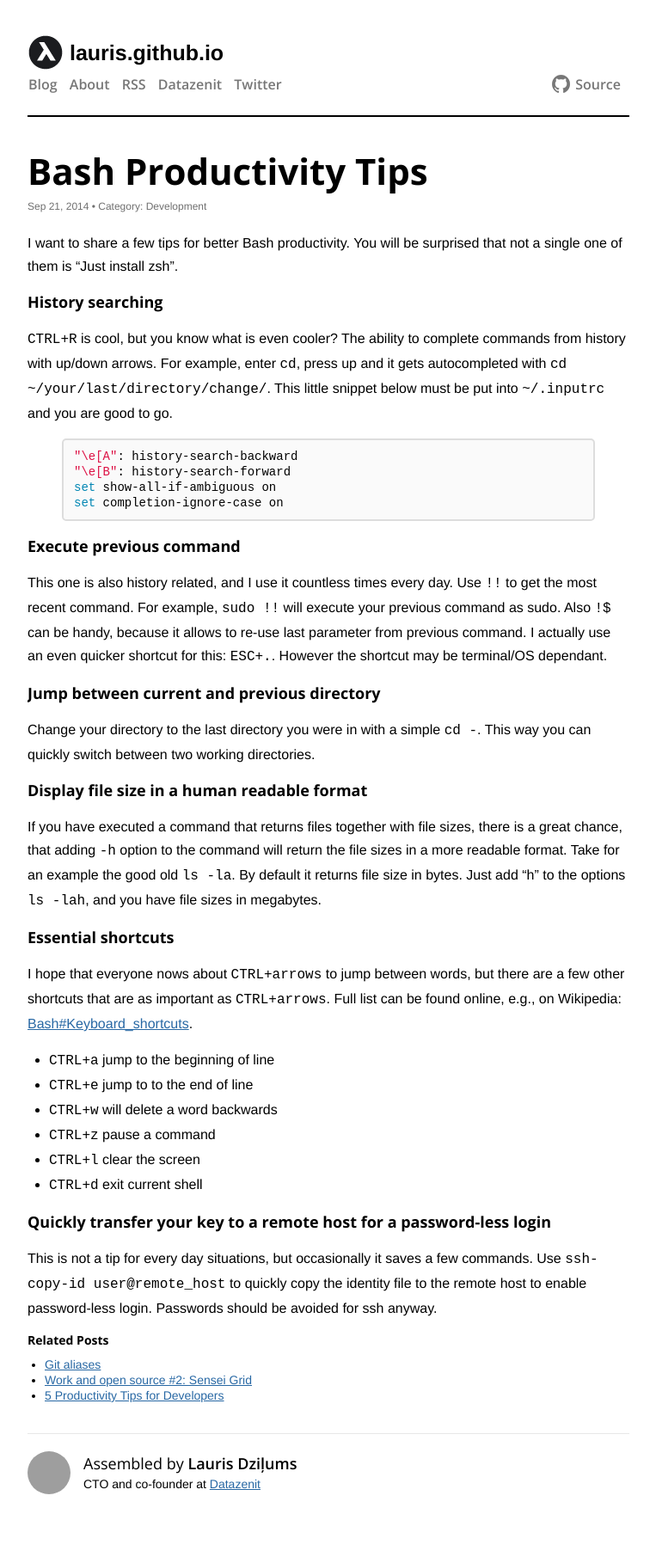
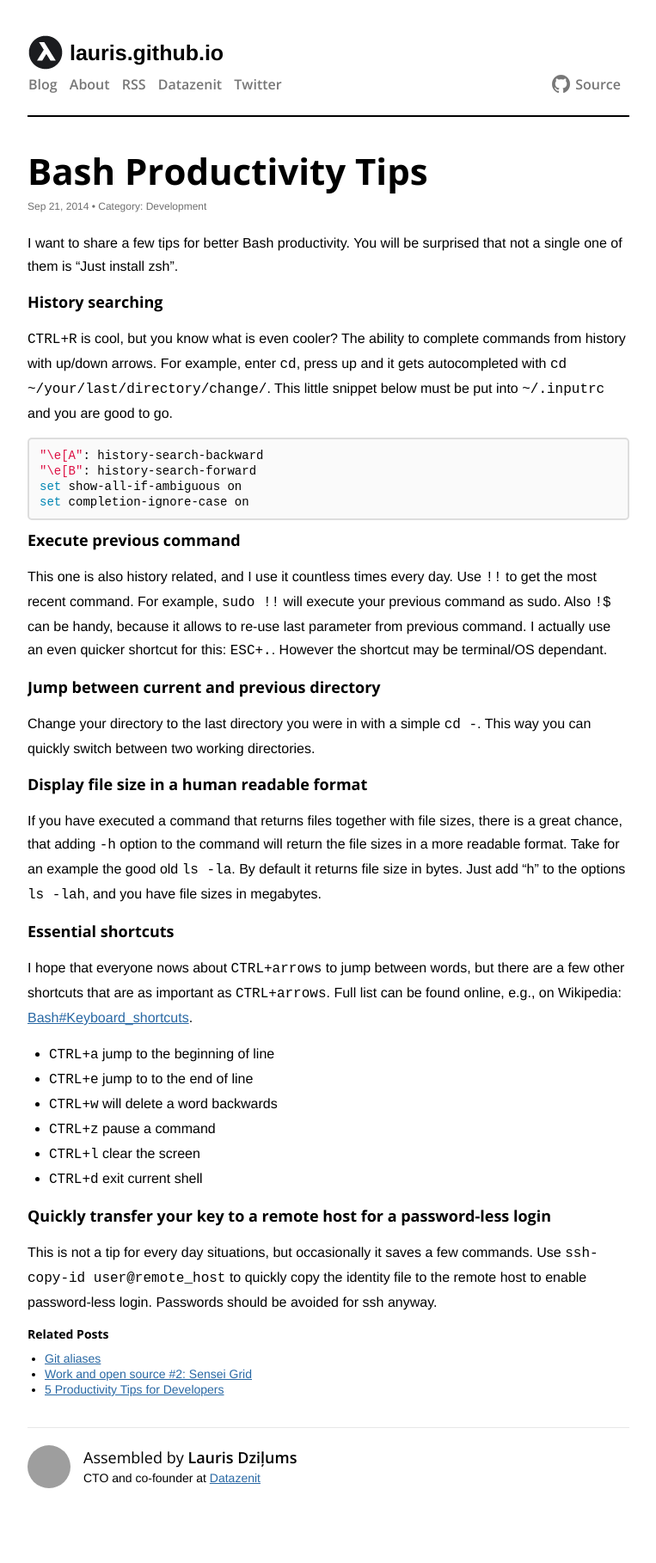
Before and after one commit to lauris/lauris.github.com, a Jekyll site: the page built from _posts/2014-09-21-bash-productivity-tips.md, in a window 1280 px wide. Shown: the whole page at 86% size, without its empty margins (258-1021 px from the left). Built offline with Jekyll 4.4.1, drawn with Linux system fonts in a browser that asks for light colours; comment, search, counter and statistics services are not loaded; grey boxes are pictures that could not be loaded.

Commit message:
Fix css.

```diff
--- a/css/lambda.css
+++ b/css/lambda.css
@@ -364,3 +364,7 @@
     list-style: disc;
     /*display: none;*/
 }
+
+.highlight {
+    margin: 10px 0;
+}
```
